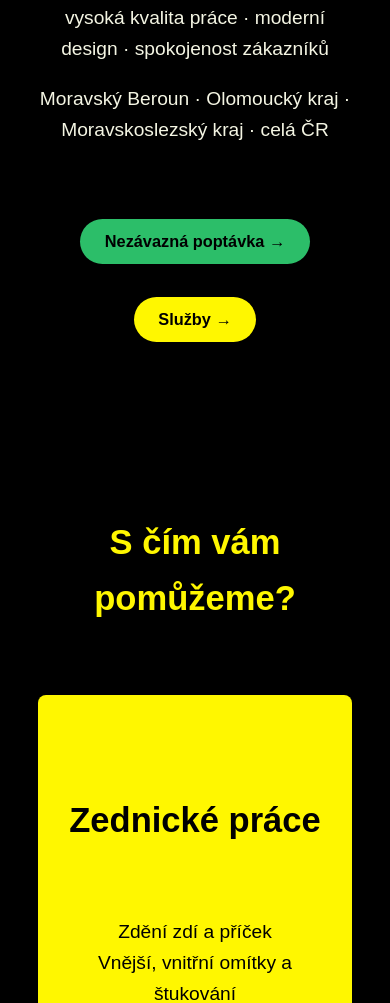
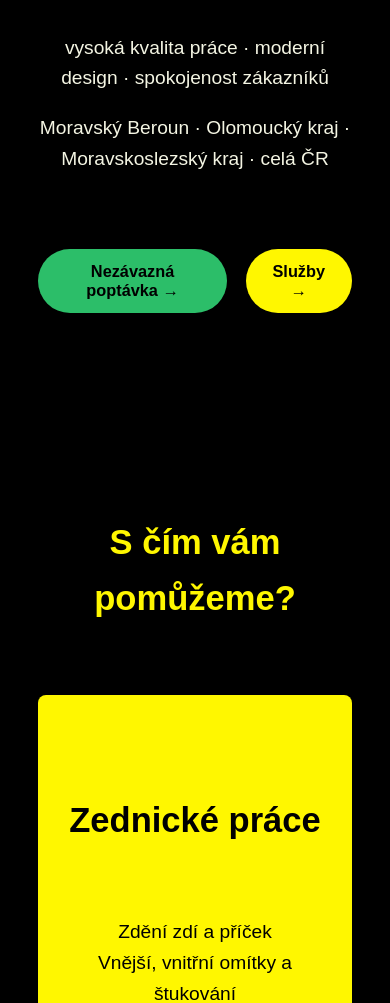
Before and after one commit to Vimes42/stavebnictvi-Hotkovic, a website built with Vite: page index.html in a window 390 px wide. Shown: the part 764-1767 px from the top of the page. Built offline with nearby package versions, Linux system fonts and the light colour scheme.

Commit message:
mobilni verze - uprava tlacitek

```diff
--- a/src/style.css
+++ b/src/style.css
@@ -211,7 +211,7 @@ li {
 .intro-buttons{
     margin: 3em auto 0.5em auto;
     display: flex;
-    flex-direction: column;
+    gap: 1em;
 }
 
 .intro {
```
